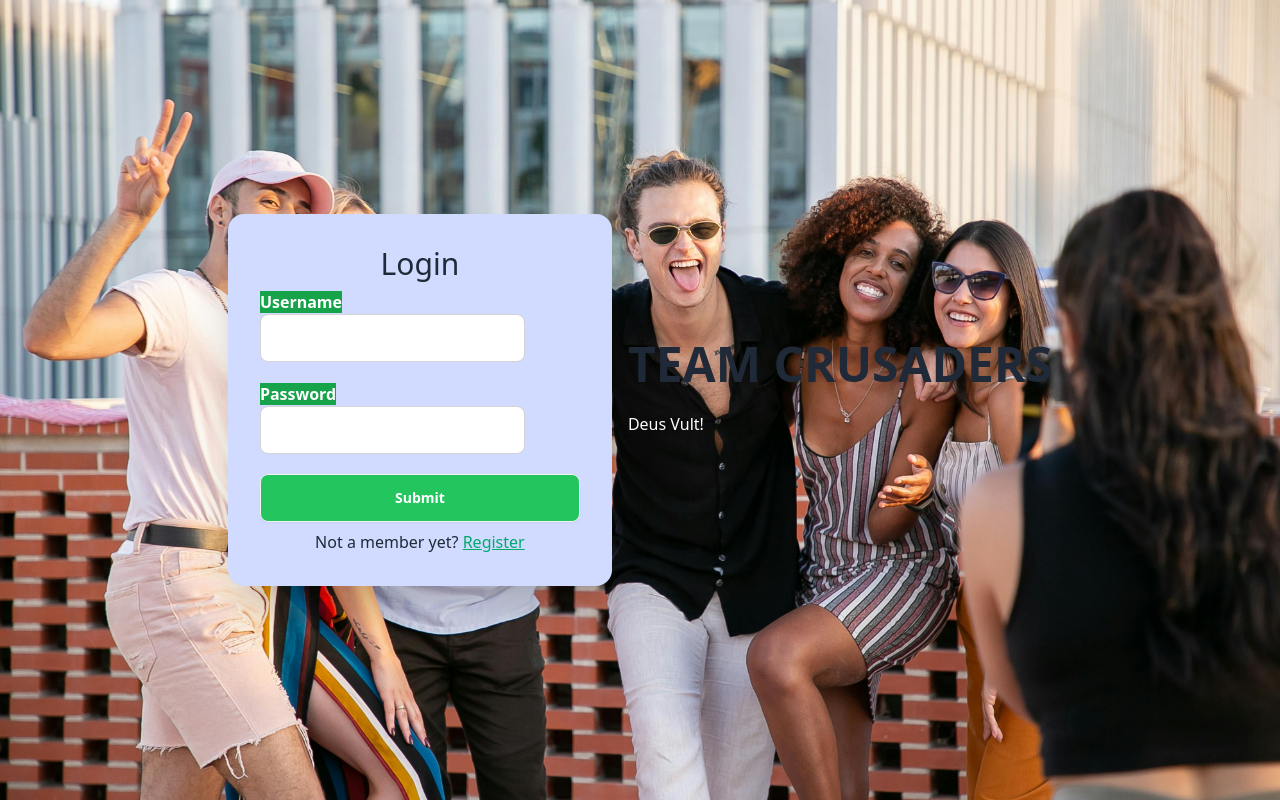
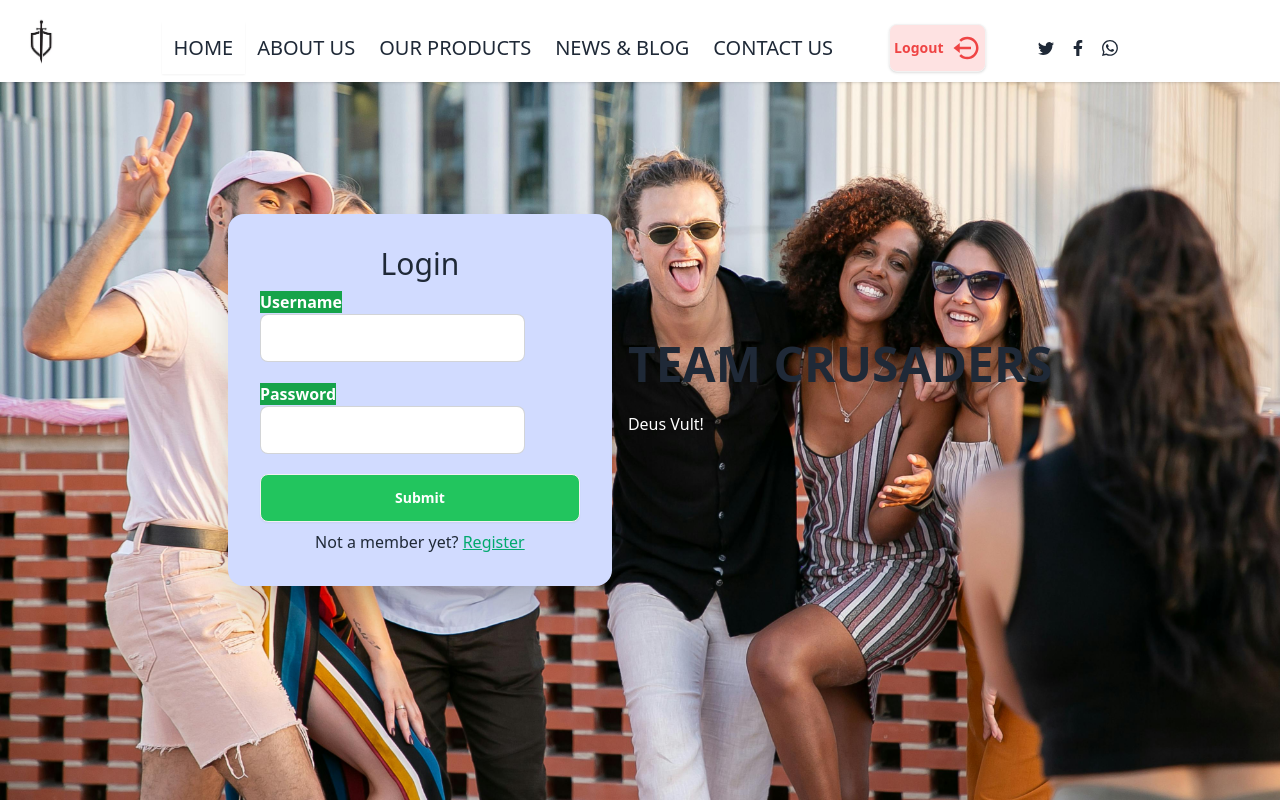
Before and after one commit to theodoku/crusaders_web_frontend, a React (Create React App) app: page /login in a window 1280 px wide. Built offline with nearby package versions, Linux system fonts and the light colour scheme.

Commit message:
Modify App.js file

```diff
--- a/src/App.js
+++ b/src/App.js
@@ -3,28 +3,33 @@ import { BrowserRouter, Route, Routes } from 'react-router-dom';
 import { ToastContainer } from 'react-toastify';
 import LoginPage from './pages/LoginPage';
 import ProtectedRoute from './pages/ProtectedRoute';
+import NavBar from './components/NavBar';
 import './App.css';
 import 'react-toastify/dist/ReactToastify.css';
+import AboutUs from './pages/AboutUs';
 import Persons from './pages/Persons';
+import OurProducts from './pages/OurProducts';
 
 const App = () => (
   <div>
     <ToastContainer />
     <BrowserRouter>
+      <NavBar />
+      {/* Render NavBar inside BrowserRouter */}
       <Routes>
         <Route
           path="/"
-          element={
-            (
-              <ProtectedRoute>
-                <Persons />
-              </ProtectedRoute>
-            )
-          }
+          element={(
+            <ProtectedRoute>
+              <Persons />
+            </ProtectedRoute>
+          )}
         />
         <Route path="/Persons" element={<Persons />} />
         <Route path="/register" element={<LoginPage />} />
         <Route path="/login" element={<LoginPage />} />
+        <Route path="/about-us" element={<AboutUs />} />
+        <Route path="/our-products" element={<OurProducts />} />
       </Routes>
     </BrowserRouter>
   </div>
```
